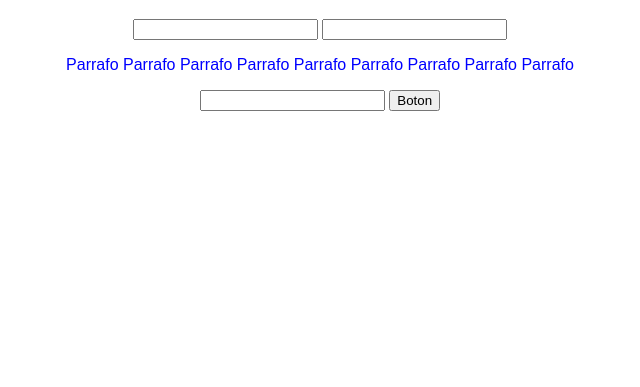
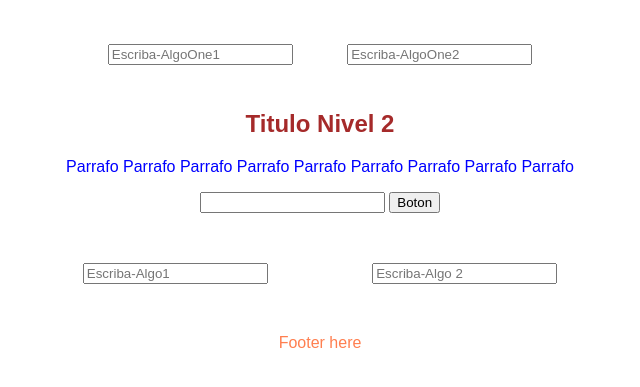
Before and after one commit to AlbertoCloudDeveloper/creandoServidorLite.io, a website: page index.html in a window 1280 px wide. Shown: the part 61-448 px from the top of the page, without its empty margins (320-960 px from the left). Drawn offline with Linux system fonts and the light colour scheme.

Commit message:
Modifique content, add styles css and create inputs

```diff
--- a/index.html
+++ b/index.html
@@ -1,19 +1,41 @@
 <!DOCTYPE html>
 <html lang="en">
   <head>
-    <meta charset="UTF-8">
-    <meta http-equiv="X-UA-Compatible" content="IE=edge">
-    <meta name="viewport" content="width=device-width, initial-scale=1.0">
-    <link rel="stylesheet" href="./styles.css">
+    <meta charset="UTF-8" />
+    <meta http-equiv="X-UA-Compatible" content="IE=edge" />
+    <meta name="viewport" content="width=device-width, initial-scale=1.0" />
+    <link rel="stylesheet" href="./styles.css" />
     <script src="./script.js" defer></script>
     <title>miservidorLite</title>
   </head>
+
   <body>
+    <header>
         <h1>Creando un Servidor</h1>
-    <input type="text">
-    <input type="text">
-    <p> Parrafo Parrafo Parrafo Parrafo Parrafo Parrafo Parrafo Parrafo Parrafo </p>
-    <input type="text">
+    </header>
+
+    <div id="container">
+        <div id=""inputOne>
+            <input type="text" id="inputOne" placeholder="Escriba-AlgoOne1" />
+            <input type="text" id="inputOne" placeholder="Escriba-AlgoOne2" />
+            <h2>Titulo Nivel 2</h2>
+            <p>
+              Parrafo Parrafo Parrafo Parrafo Parrafo Parrafo Parrafo Parrafo Parrafo
+            </p>
+            <input type="text" />
             <button text=" " value="value">Boton</button>
+        </div>
+
+        <div id=""inputTwo>
+            <input type="text" id="inputTwo" placeholder="Escriba-Algo1"/>
+            <input type="text" id="inputTwo" placeholder="Escriba-Algo 2"/>
+        </div>
+    </div>
+
+    <footer>
+        <a>Footer here</a>
+    </footer>
+
+
   </body>
 </html>
--- a/script.js
+++ b/script.js
@@ -1,2 +1,4 @@
 //
-alert(console.log("texto de prueba"));
+console.log("texto de prueba");
+
+// Video minuto 54:33 Aprende javascript en 60 min
--- a/styles.css
+++ b/styles.css
@@ -7,6 +7,22 @@ h1 {
     color: red;
 }
 
+h2 {
+    color: brown;
+}
+
 p {
     color: blue;
 }
+
+#inputOne {
+    margin: 25px;
+}
+
+#inputTwo {
+    margin: 50px;
+}
+
+footer {
+    color: coral;
+}
```
Lines whose indentation alone changed are shown as unchanged.
